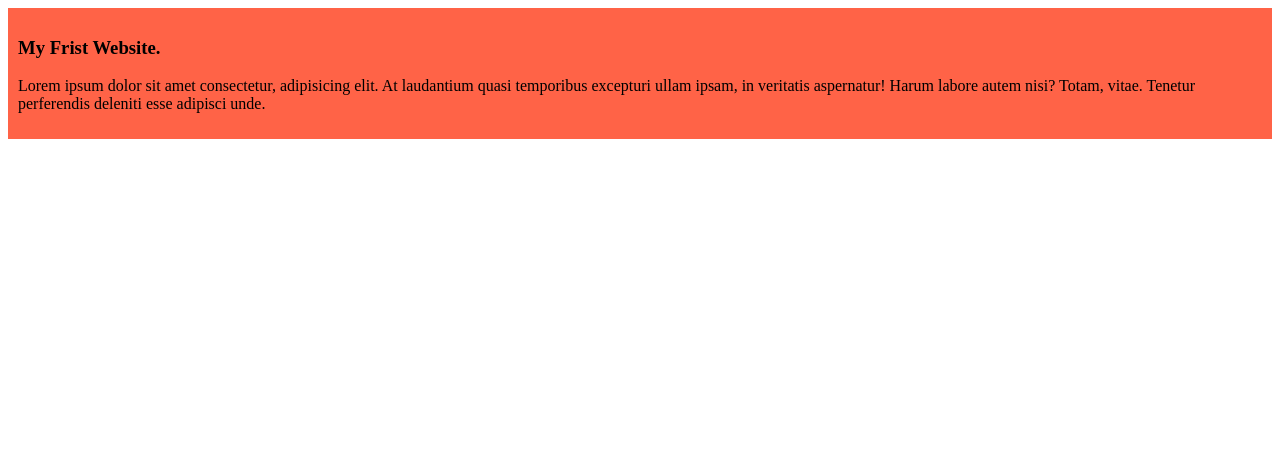
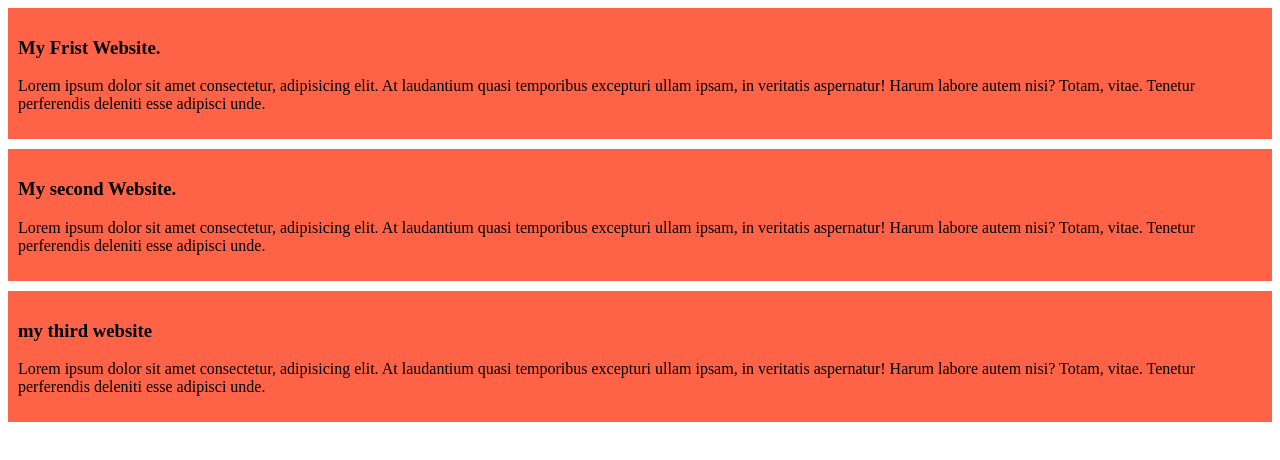
Before and after one commit to JisanEvo/my-frist-github-ripu, a plain HTML site: page index.html in a window 1280 px wide. Drawn offline with Linux system fonts and the light colour scheme.

Commit message:
added the third style

```diff
--- a/index.html
+++ b/index.html
@@ -13,6 +13,19 @@
     <h3>My Frist Website.</h3>
     <p>Lorem ipsum dolor sit amet consectetur, adipisicing elit. At laudantium quasi temporibus excepturi ullam ipsam, in veritatis aspernatur! Harum labore autem nisi? Totam, vitae. Tenetur perferendis deleniti esse adipisci unde.</p>
 </div>
+
+
+<div>
+    <h3>My second  Website.</h3>
+    <p id="bappy ">Lorem ipsum dolor sit amet consectetur, adipisicing elit. At laudantium quasi temporibus excepturi ullam ipsam, in veritatis aspernatur! Harum labore autem nisi? Totam, vitae. Tenetur perferendis deleniti esse adipisci unde.</p>
+</div>
+
+<div><h3>my third website </h3>
+    <p>Lorem ipsum dolor sit amet consectetur, adipisicing elit. At laudantium quasi temporibus excepturi ullam ipsam, in veritatis aspernatur! Harum labore autem nisi? Totam, vitae. Tenetur perferendis deleniti esse adipisci unde.</p>
+</div>
+
+
+
 </body>
 
 </html>
--- a/style/style.css
+++ b/style/style.css
@@ -1,8 +1,5 @@
 div {
     background-color: tomato;
     padding: 10px;
+    margin-bottom: 10px;
 }
-
-p {
-    font-size:bold;
-}
```
